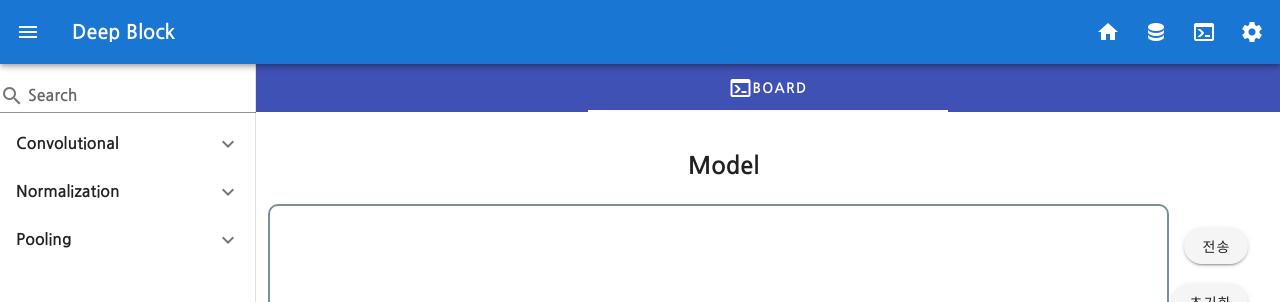
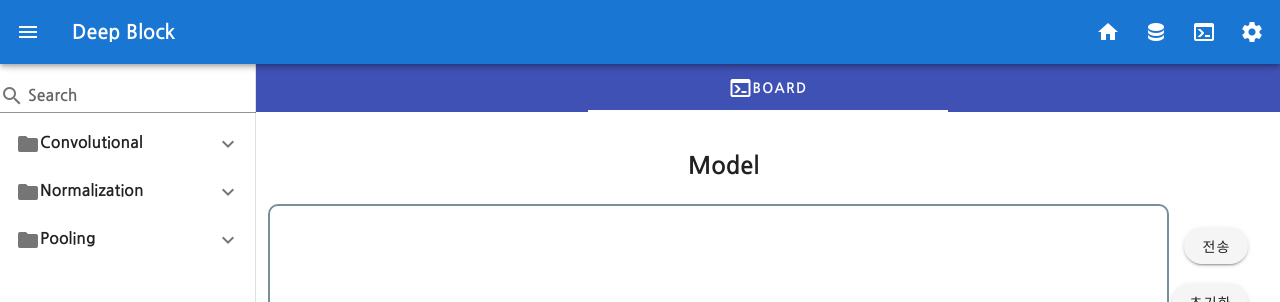
Before and after one commit to devsungmin/Deepblock-Frontend-Study, a Vue app in the folder final-study/: page /board in a window 1280 px wide. Shown: the top 302 px of the page. Built offline with nearby package versions, Linux system fonts and the light colour scheme.

Commit message:
add: pallet list icon

```diff
--- a/final-study/src/views/Pallet.vue
+++ b/final-study/src/views/Pallet.vue
@@ -6,10 +6,10 @@
       label="Search"
       prepend-inner-icon="mdi-magnify"
     />
-    <v-list class="sidebar-list layer" nav rounded>
+    <v-list class="sidebar-list layer" nav rounded elevation>
       <v-list-group>
         <template v-slot:activator>
-          <v-list-item-title>Convolutional</v-list-item-title>
+          <v-list-item-title><v-icon>mdi-folder</v-icon>Convolutional</v-list-item-title>
         </template>
         <draggable :list="convol" :group="{ type: 'convol', pull: 'clone'}">
           <v-list-item
@@ -30,7 +30,7 @@
 
        <v-list-group>
         <template v-slot:activator>
-          <v-list-item-title>Normalization</v-list-item-title>
+          <v-list-item-title><v-icon>mdi-folder</v-icon>Normalization</v-list-item-title>
         </template>
         <draggable :list="nomalization" :group="{ type: 'nomalization', pull: 'clone'}">
           <v-list-item
@@ -51,7 +51,7 @@
 
        <v-list-group>
         <template v-slot:activator>
-          <v-list-item-title>Pooling</v-list-item-title>
+          <v-list-item-title><v-icon>mdi-folder</v-icon>Pooling</v-list-item-title>
         </template>
         <draggable :list="pooling" :group="{ type: 'pooling', pull: 'clone'}">
           <v-list-item
```
